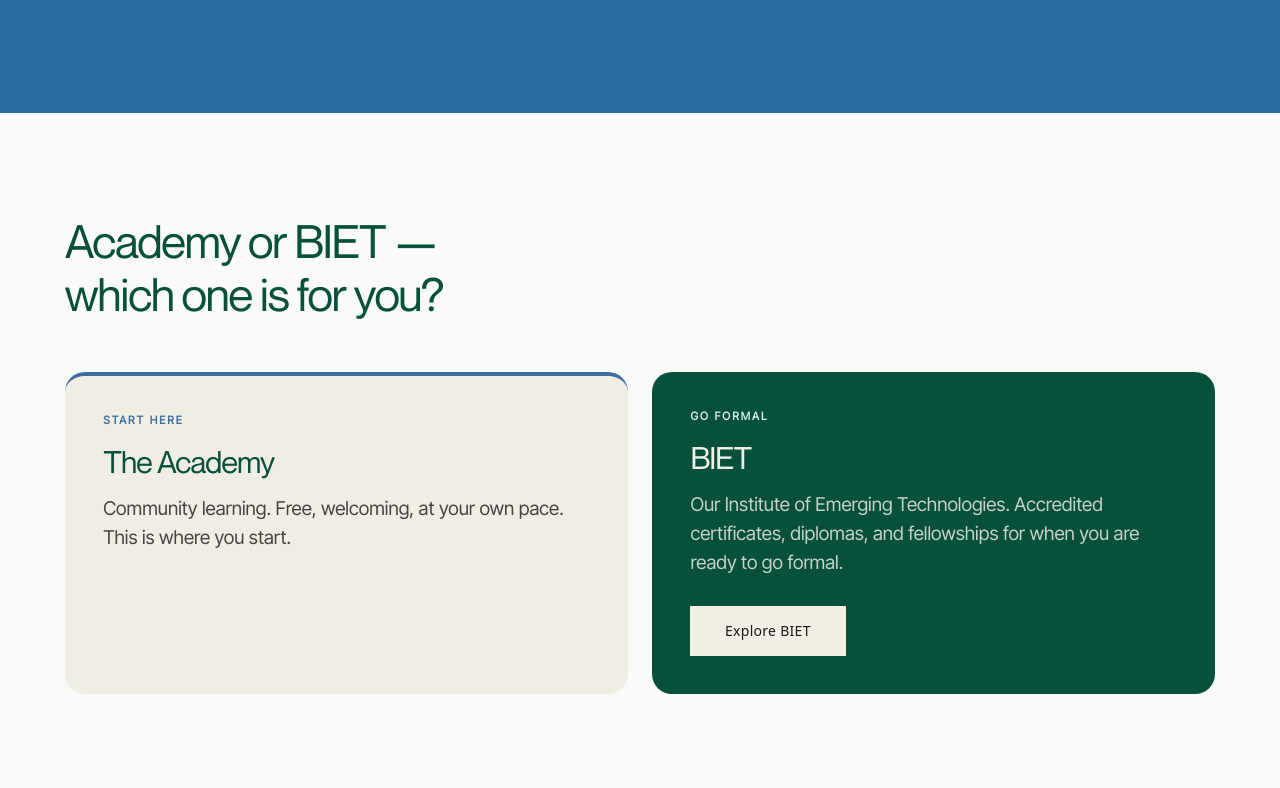
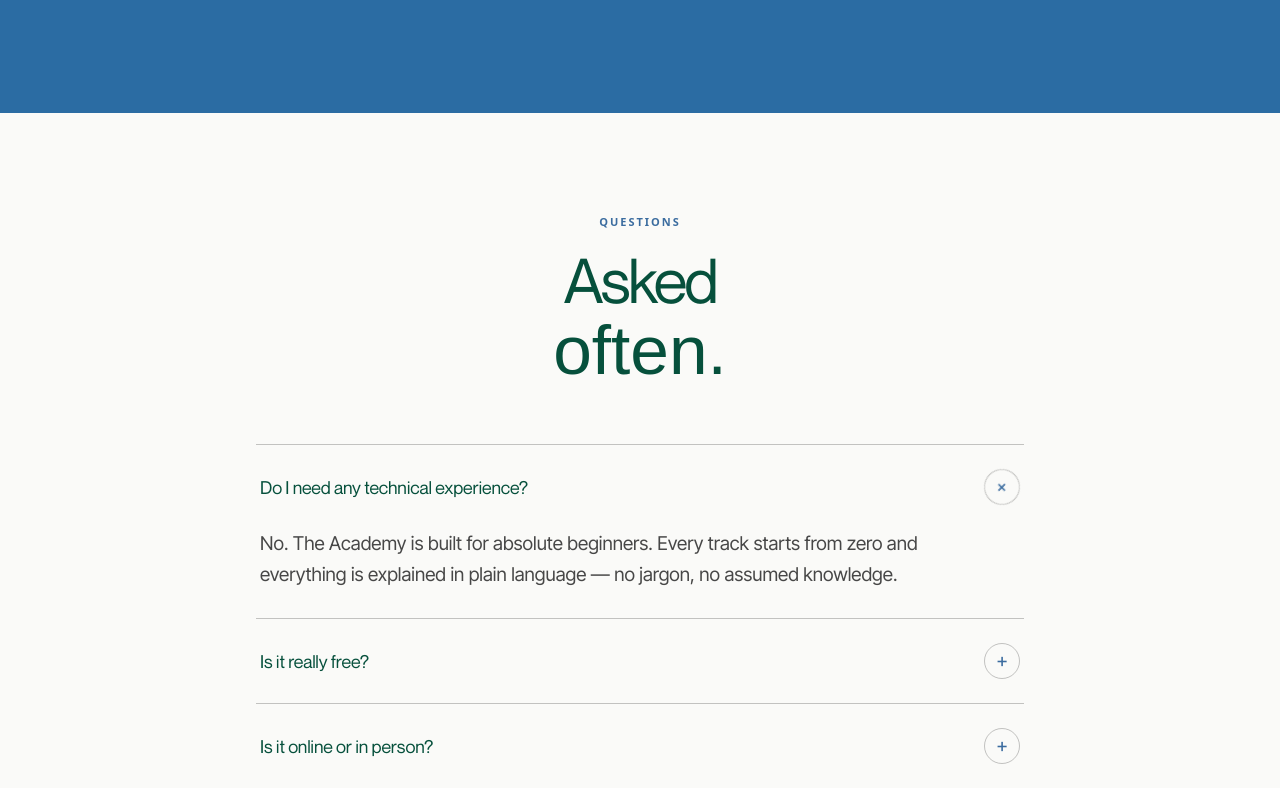
Before and after one commit to imhaseeb8-design/BitQueens, a Next.js app: page /academy in a window 1280 px wide. Shown: the part 6192-6980 px from the top of the page. Built offline with nearby package versions, Linux system fonts and the light colour scheme; a web font is replaced by a local one.

Commit message:
Academy page: drop the BIET clarifier section
The Academy page stays learner-only; BIET is coming soon with no
detail to show yet. The copy stays in the content file for later.

```diff
--- a/src/app/academy/page.tsx
+++ b/src/app/academy/page.tsx
@@ -9,7 +9,6 @@ import { AcademyHero } from '@/components/sections/AcademyHero';
 import { AcademyPath } from '@/components/sections/AcademyPath';
 import { AcademyStories } from '@/components/sections/AcademyStories';
 import { AcademyTracks } from '@/components/sections/AcademyTracks';
-import { AcademyVsBiet } from '@/components/sections/AcademyVsBiet';
 import { academy } from '@/content/academy';
 
 export const metadata: Metadata = {
@@ -38,7 +37,6 @@ export default function AcademyPage() {
       />
       <AcademyChapters content={academy.chapters} />
       <AcademyCommunity content={academy.community} />
-      <AcademyVsBiet content={academy.vsBiet} />
       <AcademyStories content={academy.stories} />
       <AcademyFaq content={academy.faq} />
       <AcademyClosing content={academy.closing} />
--- a/src/components/sections/AcademyVsBiet.module.css
+++ /dev/null
@@ -1,111 +0,0 @@
-/**
- * AcademyVsBiet — the Academy-vs-BIET clarifier.
- */
-
-.section {
-  background: var(--bq-canvas);
-  color: var(--bq-ink);
-  padding: clamp(4rem, 8vw, 8rem) 0;
-}
-
-.inner {
-  box-sizing: border-box;
-  max-width: var(--bq-max);
-  margin: 0 auto;
-  padding: 0 var(--bq-gutter);
-}
-
-.headline {
-  margin: 0;
-  max-width: 40rem;
-  font-family: var(--bq-neue-montreal), sans-serif;
-  font-size: var(--bq-t-md);
-  font-weight: 400;
-  line-height: 1.15;
-  letter-spacing: -0.03em;
-  color: var(--bq-green-deep);
-  text-wrap: balance;
-}
-
-.cards {
-  display: grid;
-  grid-template-columns: 1fr 1fr;
-  gap: var(--bq-col-gap);
-  margin-top: clamp(2rem, 4vw, 3.5rem);
-}
-
-.card {
-  box-sizing: border-box;
-  display: flex;
-  flex-direction: column;
-  align-items: flex-start;
-  padding: clamp(28px, 3vw, 44px);
-  border-radius: 20px;
-}
-
-.card.academy {
-  background: var(--bq-paper);
-  border-top: 4px solid var(--bq-blue-slate);
-}
-
-.card.biet {
-  background: var(--bq-green-deep);
-  color: var(--bq-cream);
-}
-
-.kicker {
-  margin: 0;
-  font-family: var(--bq-inter-tight), sans-serif;
-  font-size: var(--bq-t-eyebrow);
-  font-weight: 600;
-  line-height: 1.25;
-  letter-spacing: 0.18em;
-  text-transform: uppercase;
-}
-
-.card.academy .kicker {
-  color: var(--bq-blue-slate);
-}
-
-.card.biet .kicker {
-  color: var(--bq-green-mint);
-}
-
-.title {
-  margin: 16px 0 0;
-  font-family: var(--bq-neue-montreal), sans-serif;
-  font-size: clamp(1.75rem, 2.4vw, 2.5rem);
-  font-weight: 400;
-  line-height: 1.15;
-  letter-spacing: -0.03em;
-}
-
-.card.academy .title {
-  color: var(--bq-green-deep);
-}
-
-.body {
-  margin: 14px 0 0;
-  font-family: var(--bq-inter-tight), sans-serif;
-  font-size: var(--bq-t-body-lg);
-  line-height: 1.55;
-  text-wrap: pretty;
-}
-
-.card.academy .body {
-  color: var(--bq-ink-80);
-}
-
-.card.biet .body {
-  color: var(--bq-cream-82);
-}
-
-.cta {
-  margin-top: 28px;
-}
-
-@media (max-width: 800px) {
-  .cards {
-    grid-template-columns: 1fr;
-  }
-}
--- a/src/components/sections/AcademyVsBiet.tsx
+++ /dev/null
@@ -1,52 +0,0 @@
-import { Button } from '@/components/ui/Button';
-import { Reveal } from '@/components/ui/Reveal';
-import type { AcademyVsBiet as AcademyVsBietContent } from '@/lib/types';
-import { instrumentSerif, interTight, neueMontreal } from '@/styles/fonts';
-import styles from './AcademyVsBiet.module.css';
-
-/**
- * "Academy or BIET?" — the clarifier the brief demands.
- *
- * Two cards, no ambiguity: the Academy card in paper with the slate-blue
- * marker, the BIET card in deep green as the formal "next step". One link
- * out to /biet; nothing else competes.
- */
-export function AcademyVsBiet({ content }: { content: AcademyVsBietContent }) {
-  return (
-    <section
-      id="biet"
-      aria-label="Academy or BIET"
-      className={`${styles.section} ${neueMontreal.variable} ${instrumentSerif.variable} ${interTight.variable}`}
-    >
-      <div className={styles.inner}>
-        <Reveal>
-          <h2 className={styles.headline}>{content.headline}</h2>
-        </Reveal>
-
-        <div className={styles.cards}>
-          <Reveal className={`${styles.card} ${styles.academy}`}>
-            <p className={styles.kicker}>Start here</p>
-            <h3 className={styles.title}>{content.academy.title}</h3>
-            <p className={styles.body}>{content.academy.body}</p>
-          </Reveal>
-
-          <Reveal delay={120} className={`${styles.card} ${styles.biet}`}>
-            <p className={styles.kicker}>Go formal</p>
-            <h3 className={styles.title}>{content.biet.title}</h3>
-            <p className={styles.body}>{content.biet.body}</p>
-            <Button
-              href={content.biet.cta.href}
-              variant="primary"
-              onDark
-              arrow={false}
-              size="compact"
-              className={styles.cta}
-            >
-              {content.biet.cta.label}
-            </Button>
-          </Reveal>
-        </div>
-      </div>
-    </section>
-  );
-}
```
